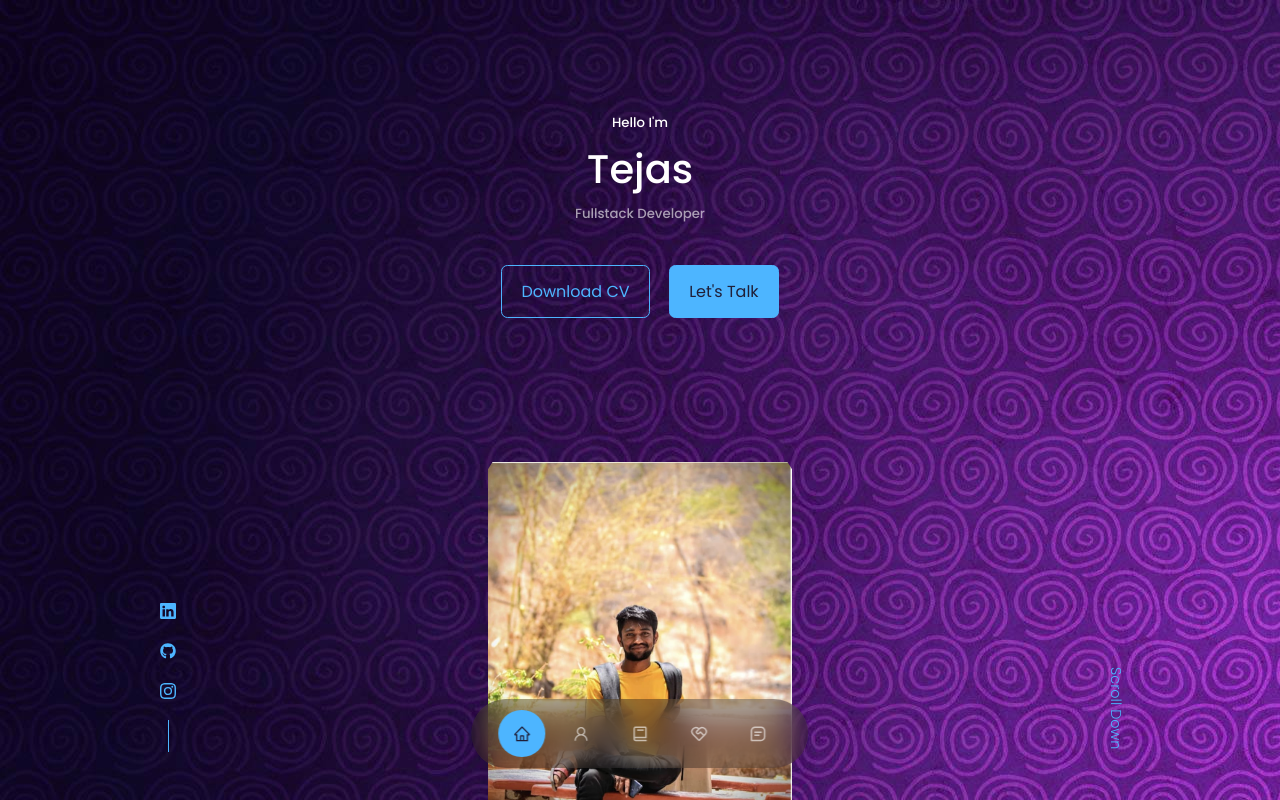
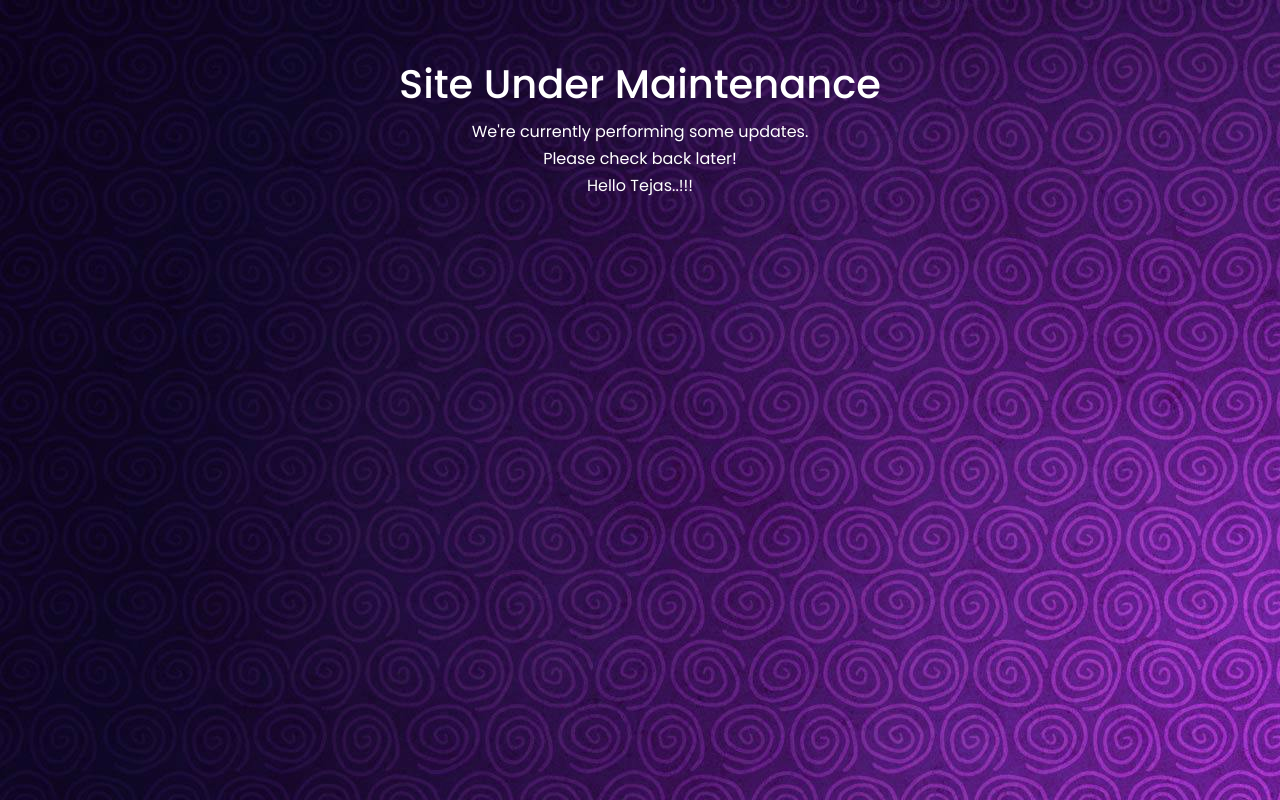
Before and after one commit to TejasBadhe07/www.tejasbadheportfolio.com, a React (Create React App) app: page / in a window 1280 px wide. Shown: the top 800 px of the page. Built offline with nearby package versions, Linux system fonts and the light colour scheme.

Commit message:
update app

```diff
--- a/src/App.jsx
+++ b/src/App.jsx
@@ -12,7 +12,7 @@ import Footer from './components/footer/Footer';
 
 const App = () => {
   // Set a variable to determine if the site is under maintenance
-  const isUnderMaintenance = 1; // Set to 1 to show the website, 0 to show maintenance message
+  const isUnderMaintenance = 0; // Set to 1 to show the website, 0 to show maintenance message
 
   return (
     <>
```
